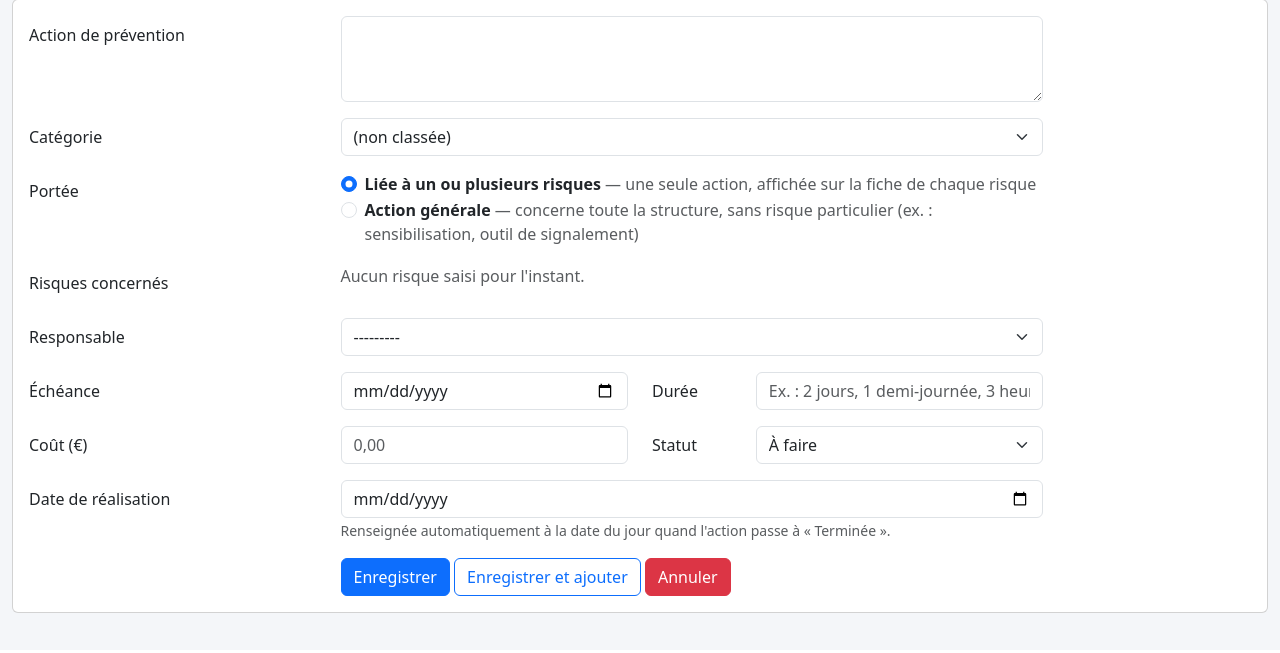
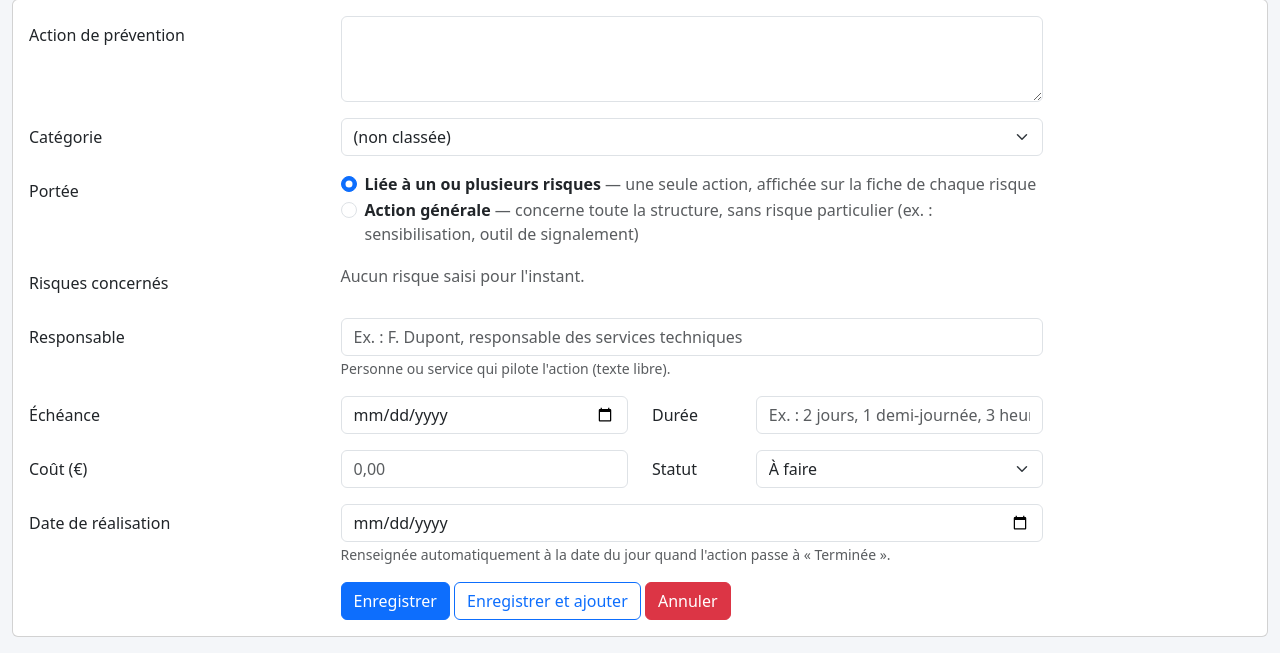
Before and after one commit to Noethys/Previthys, a Django app: page /actions/ajouter/ in a window 1280 px wide. Shown: the part 150-803 px from the top of the page. Before the commit the page ends 763 px from the top, so only its background shows below. Run offline with Django 5.2, Linux system fonts and the light colour scheme; the visitor is signed in with stand-in values (Sample User, id 1); data comes from the database, SQL or seed files in the repository; data that the repository does not hold is empty; some libraries are stand-ins or nearby versions.

Commit message:
Ajout d'une meilleure gestion des responsables des actions

```diff
--- a/previthys/core/forms/actions.py
+++ b/previthys/core/forms/actions.py
@@ -10,7 +10,7 @@ from django.contrib.auth import get_user_model
 
 from core.forms.base import FormulaireBase
 from core.models import ActionPrevention, Risque, Structure
-from core.utils import filtre_structure
+from core.utils import filtre_actions, filtre_structure
 
 
 class FormulaireAction(FormulaireBase):
@@ -35,8 +35,9 @@ class FormulaireAction(FormulaireBase):
     def __init__(self, *args, **kwargs):
         super().__init__(*args, **kwargs)
         self.fields["categorie"].empty_label = "(non classée)"
-        self.fields["responsable"].queryset = get_user_model().objects.filter(is_active=True)
-        self.fields["responsable"].label_from_instance = lambda u: u.get_full_name() or u.get_username()
+        # Texte libre, avec des suggestions (voir suggestions_responsables) : <datalist id="responsables-connus">
+        self.fields["responsable"].widget.attrs.update({"list": "responsables-connus", "autocomplete": "off",
+                                                        "placeholder": "Ex. : F. Dupont, responsable des services techniques"})
         self.fields["date_realisation"].help_text = "Renseignée automatiquement à la date du jour quand l'action passe à « Terminée »."
         self.risques_caches = []
         if "portee" in self.fields:
@@ -62,6 +63,16 @@ class FormulaireAction(FormulaireBase):
             self.fields["structure"].help_text = "Pour une action générale : structure concernée."
         else:
             del self.fields["structure"]
+
+    def suggestions_responsables(self):
+        """Responsables déjà saisis sur les actions visibles par l'utilisateur et noms des utilisateurs actifs."""
+        actions = ActionPrevention.objects.exclude(responsable="")
+        if self.user is not None:
+            actions = actions.filter(filtre_actions(self.user))
+        noms = set(actions.values_list("responsable", flat=True))
+        for u in get_user_model().objects.filter(is_active=True):
+            noms.add(u.get_full_name() or u.get_username())
+        return sorted(noms, key=str.lower)
 
     def groupes_risques(self):
         """Risques proposés, regroupés par unité, avec leur état coché : [(unité, [(risque, coché), ...]), ...]."""
--- a/previthys/core/management/commands/importer_duerp.py
+++ b/previthys/core/management/commands/importer_duerp.py
@@ -156,7 +156,7 @@ class Command(BaseCommand):
         return bilan
 
     def creer_action(self, a, risques, structure, bilan):
-        valeurs = {"statut": a.get("statut", "a_faire"), "duree": (a.get("duree") or "")[:100],
+        valeurs = {"statut": a.get("statut", "a_faire"), "duree": (a.get("duree") or "")[:100], "responsable": (a.get("responsable") or "")[:150],
                    "echeance": self.date(a.get("echeance")), "date_realisation": self.date(a.get("date_realisation"))}
         if a.get("cout") is not None:
             valeurs["cout"] = Decimal(str(a["cout"]))
--- a/previthys/core/models.py
+++ b/previthys/core/models.py
@@ -197,7 +197,7 @@ class ActionPrevention(models.Model):
                                             "Pour les autres actions, déduite des unités des risques.")
     description = models.TextField("Action de prévention")
     categorie = models.ForeignKey(CategorieAction, verbose_name="Catégorie", related_name="actions", on_delete=models.PROTECT, blank=True, null=True)
-    responsable = models.ForeignKey(settings.AUTH_USER_MODEL, verbose_name="Responsable", on_delete=models.SET_NULL, blank=True, null=True)
+    responsable = models.CharField("Responsable", max_length=150, blank=True, help_text="Personne ou service qui pilote l'action (texte libre).")
     echeance = models.DateField("Échéance", blank=True, null=True)
     duree = models.CharField("Durée", max_length=100, blank=True)
     cout = models.DecimalField("Coût", max_digits=12, decimal_places=2, blank=True, null=True, validators=[MinValueValidator(0)])
--- /dev/null
+++ b/previthys/core/templates/core/_responsables.html
@@ -0,0 +1 @@
+<datalist id="responsables-connus">{% for nom in noms %}<option value="{{ nom }}">{% endfor %}</datalist>
--- a/previthys/core/templates/core/action_form.html
+++ b/previthys/core/templates/core/action_form.html
@@ -66,6 +66,7 @@
 
       {% if form.structure %}<div id="bloc-structure">{% include "core/_champ_ligne.html" with field=form.structure %}</div>{% endif %}
       {% include "core/_champ_ligne.html" with field=form.responsable %}
+      {% include "core/_responsables.html" with noms=form.suggestions_responsables %}
       <div class="row mb-3">
         <label class="col-md-3 col-form-label" for="{{ form.echeance.id_for_label }}">{{ form.echeance.label }}</label>
         <div class="col-md-3">{{ form.echeance }}{% for e in form.echeance.errors %}<div class="text-danger small">{{ e }}</div>{% endfor %}</div>
--- a/previthys/core/templates/core/liste.html
+++ b/previthys/core/templates/core/liste.html
@@ -26,7 +26,7 @@
            data-liste="{{ nom_liste }}" data-ordre="{{ ordre }}" data-titre="{{ PREVITHYS_ORGANISATION }} - {{ titre }}" data-vide="{{ vide }}">
       <thead>
         <tr>
-          {% for c in colonnes %}<th data-name="{{ c|slugify }}">{{ c }}</th>{% endfor %}
+          {% for c in colonnes %}<th data-name="{{ c|slugify }}"{% if c in colonnes_masquees %} class="masquee-par-defaut"{% endif %}>{{ c }}</th>{% endfor %}
           {% if colonne_actions %}<th data-name="actions" class="noorder noexport">Actions</th>{% endif %}
         </tr>
       </thead>
--- a/previthys/core/templates/core/risque.html
+++ b/previthys/core/templates/core/risque.html
@@ -31,7 +31,7 @@
                       <details class="unites-action d-inline"><summary>voir les unités</summary><small class="d-block text-body-secondary">{{ unites|join:", " }}</small></details>
                     {% endif %}
                   </td>
-                  <td>{% if action.responsable %}{{ action.responsable.get_full_name|default:action.responsable.get_username }}{% endif %}</td>
+                  <td>{{ action.responsable }}</td>
                   <td class="text-nowrap">{{ action.echeance|date:"d/m/Y" }}</td>
                   <td>{{ action.duree }}</td>
                   <td class="text-end text-nowrap">{{ action.cout_affiche }}</td>
@@ -67,6 +67,7 @@
   </div>
 
   {% if object %}
+    {% if form_nouvelle_action %}{% include "core/_responsables.html" with noms=form_nouvelle_action.suggestions_responsables %}{% endif %}
     {% if perms.core.add_actionprevention %}
       {% url 'risques_actions_ajouter' object.pk as url_action %}
       {% include "core/_modale_action.html" with action=None titre_modale="Ajouter une action de prévention" form_action=form_nouvelle_action url_action=url_action %}
--- a/previthys/core/tests.py
+++ b/previthys/core/tests.py
@@ -160,7 +160,7 @@ class VersionsEtExportTests(BaseTest):
         self.assertEqual(VersionDuerp.objects.count(), 0)
 
     def test_export_xlsx(self):
-        ActionPrevention.objects.create(risque=self.risque, description="Formation", responsable=self.admin, echeance=datetime.date(2030, 1, 1))
+        ActionPrevention.objects.create(risque=self.risque, description="Formation", responsable="Ada Admin", echeance=datetime.date(2030, 1, 1))
         r = self.client.get(reverse("export_xlsx"))
         self.assertEqual(r.status_code, 200)
         self.assertIn("spreadsheetml", r["Content-Type"])
--- a/previthys/core/tests_securite.py
+++ b/previthys/core/tests_securite.py
@@ -48,7 +48,7 @@ class InjectionExcelTests(BaseSecurite):
     def test_les_textes_saisis_ne_deviennent_pas_des_formules(self):
         u = UniteTravail.objects.create(nom=self.FORMULE)
         r = Risque.objects.create(unite=u, categorie=self.categorie, danger=self.FORMULE, situation="=1+1", mesures_existantes="=SUM(A1)", frequence=1, gravite=1, maitrise=1)
-        ActionPrevention.objects.create(risque=r, description=self.FORMULE, responsable=None)
+        ActionPrevention.objects.create(risque=r, description=self.FORMULE, responsable=self.FORMULE)
         self.client.force_login(self.root)
         wb = load_workbook(BytesIO(self.client.get(reverse("export_xlsx")).content))
         for ws in wb.worksheets:
--- a/previthys/core/utils/donnees.py
+++ b/previthys/core/utils/donnees.py
@@ -16,7 +16,7 @@ def construire_donnees(user, structure=None):
     unites = UniteTravail.objects.filter(filtre_structure(user))
     if structure:
         unites = unites.filter(Q(structure=structure) | Q(structure__isnull=True))
-    unites = unites.prefetch_related("risques__categorie", "risques__actions", "risques__actions__responsable", "risques__actions__risques", "risques__actions__categorie",
+    unites = unites.prefetch_related("risques__categorie", "risques__actions", "risques__actions__risques", "risques__actions__categorie",
                                      "risques__pieces_jointes")
     donnees = []
     for unite in unites:
@@ -38,7 +38,7 @@ def construire_donnees(user, structure=None):
 def _action(a):
     return {
         "description": a.description, "statut": a.get_statut_display(), "categorie": a.categorie.nom if a.categorie else "",
-        "responsable": (a.responsable.get_full_name() or a.responsable.get_username()) if a.responsable else "",
+        "responsable": a.responsable,
         "echeance": a.echeance.strftime("%d/%m/%Y") if a.echeance else "",
         "terminee": a.statut == "terminee",
         "date_realisation": a.date_realisation.strftime("%d/%m/%Y") if a.date_realisation else "",
@@ -48,7 +48,7 @@ def _action(a):
 
 def construire_mesures_generales(user, structure=None):
     """Actions générales (sans risque) visibles, pour le document, l'export et l'archivage."""
-    actions = ActionPrevention.objects.filter(risques__isnull=True).filter(filtre_structure(user)).select_related("responsable", "categorie")
+    actions = ActionPrevention.objects.filter(risques__isnull=True).filter(filtre_structure(user)).select_related("categorie")
     if structure:
         actions = actions.filter(Q(structure=structure) | Q(structure__isnull=True))
     return [_action(a) for a in actions]
--- a/previthys/core/views/actions.py
+++ b/previthys/core/views/actions.py
@@ -48,7 +48,7 @@ class Liste(crud.Liste):
 
     def base(self):
         return (actions_visibles(self.request.user).annotate(nb_unites=Count("risques__unite", distinct=True))
-                .select_related("responsable", "structure", "categorie").prefetch_related("risques__unite", "risques__categorie"))
+                .select_related("structure", "categorie").prefetch_related("risques__unite", "risques__categorie"))
 
     # Deux filtres combinables, dans l'adresse : ?portee=...&categorie=<id>|aucune
     def portee(self):
@@ -130,7 +130,7 @@ class Liste(crud.Liste):
                 danger = format_html('{}<br><small class="text-body-secondary">{} risques</small>', categories[0], len(risques))
             else:
                 danger = "%d risques" % len(risques)
-        responsable = (o.responsable.get_full_name() or o.responsable.get_username()) if o.responsable else ""
+        responsable = o.responsable
         return [o.pk, (portee, tri_portee), danger, linebreaksbr(o.description),
                 (o.categorie.nom if o.categorie else "", "%05d" % o.categorie.ordre if o.categorie else "99999"), responsable,
                 (o.echeance.strftime("%d/%m/%Y") if o.echeance else "", o.echeance.isoformat() if o.echeance else "9999-12-31"),
--- a/previthys/core/views/crud.py
+++ b/previthys/core/views/crud.py
@@ -35,6 +35,7 @@ class Liste(AccesDuerp, ListView):
     titre = ""
     description = ""
     colonnes = []          # libellés des colonnes (hors colonne Actions)
+    colonnes_masquees = []  # libellés des colonnes masquées par défaut (réaffichables par le bouton « Colonnes »)
     ordre = "0,asc"        # colonne et sens du tri initial
     vide = "Aucune donnée"
     url_ajouter = url_modifier = url_supprimer = None
@@ -68,6 +69,7 @@ class Liste(AccesDuerp, ListView):
             })
         ctx.update({
             "lignes": lignes, "titre": self.titre, "description": self.description, "colonnes": self.colonnes,
+            "colonnes_masquees": self.colonnes_masquees,
             "ordre": self.ordre, "vide": self.vide, "nom_liste": self.model._meta.model_name,
             "url_ajouter": reverse(self.url_ajouter) if self.url_ajouter and _perm(self, "add") else None,
             "libelle_ajouter": self.libelle_ajouter, "filtres": self.filtres(),
--- a/previthys/core/views/risques.py
+++ b/previthys/core/views/risques.py
@@ -54,6 +54,7 @@ class Liste(crud.Liste):
     titre = "Risques"
     description = NOTE_COTATION
     colonnes = ["ID", "Unité", "Danger", "Catégorie", "Fréquence", "Gravité", "Maîtrise", "Niveau", "Actions de prévention", "Fichiers"]
+    colonnes_masquees = ["Fréquence", "Gravité", "Maîtrise"]   # la cotation reste visible dans la colonne Niveau
     ordre = "7,desc"
     url_ajouter, url_modifier, url_supprimer = "risques_ajouter", "risques_modifier", "risques_supprimer"
 
@@ -90,7 +91,7 @@ class Modifier(AjoutPiecesJointes, crud.Modifier):
             ctx["actions_risque"] = [
                 (a, badge_statut(a), FormulaireActionRisque(instance=a, user=self.request.user, auto_id="id_action%d_%%s" % a.pk),
                  len(a.risques.all()), sorted({r.unite.nom for r in a.risques.all() if r.pk in visibles}))
-                for a in self.object.actions.select_related("responsable", "categorie").prefetch_related("risques__unite")]
+                for a in self.object.actions.select_related("categorie").prefetch_related("risques__unite")]
             ctx["form_nouvelle_action"] = FormulaireActionRisque(user=self.request.user, auto_id="id_nouvelle_action_%s")
             if self.request.user.has_perm("core.change_actionprevention"):
                 ctx["actions_rattachables"] = (ActionPrevention.objects.filter(filtre_actions(self.request.user)).filter(risques__isnull=False)
```
Also changed, not shown: previthys/core/static/core/listes.js (+5 -2 lines), previthys/core/tests_actions_communes.py (+12 -0 lines), previthys/core/migrations/0011_responsable_texte_libre.py (added).
